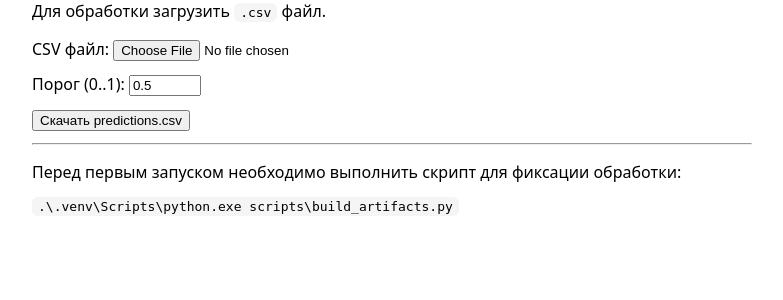
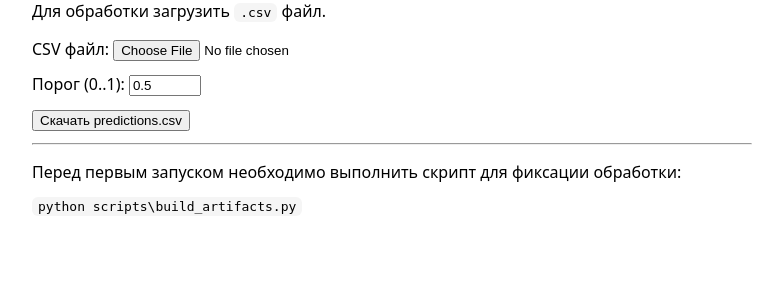
Before and after one commit to Madarakill/LS_EDU, a Python web app: template templates/index.html in a window 1280 px wide. Shown: the part 177-477 px from the top of the page, without its empty margins (0-783 px from the left). Run offline with Jinja, Linux system fonts and the light colour scheme; the template is opened without the code that fills it, so the values that code supplies are empty.

Commit message:
Обновление index.html

```diff
--- a/templates/index.html
+++ b/templates/index.html
@@ -46,7 +46,7 @@
 
       <hr />
       <p>Перед первым запуском необходимо выполнить скрипт для фиксации обработки:</p>
-      <pre><code>.\.venv\Scripts\python.exe scripts\build_artifacts.py</code></pre>
+      <pre><code>python scripts\build_artifacts.py</code></pre>
     </div>
 
     <div class="modal-backdrop" id="aboutModal" aria-hidden="true">
```
